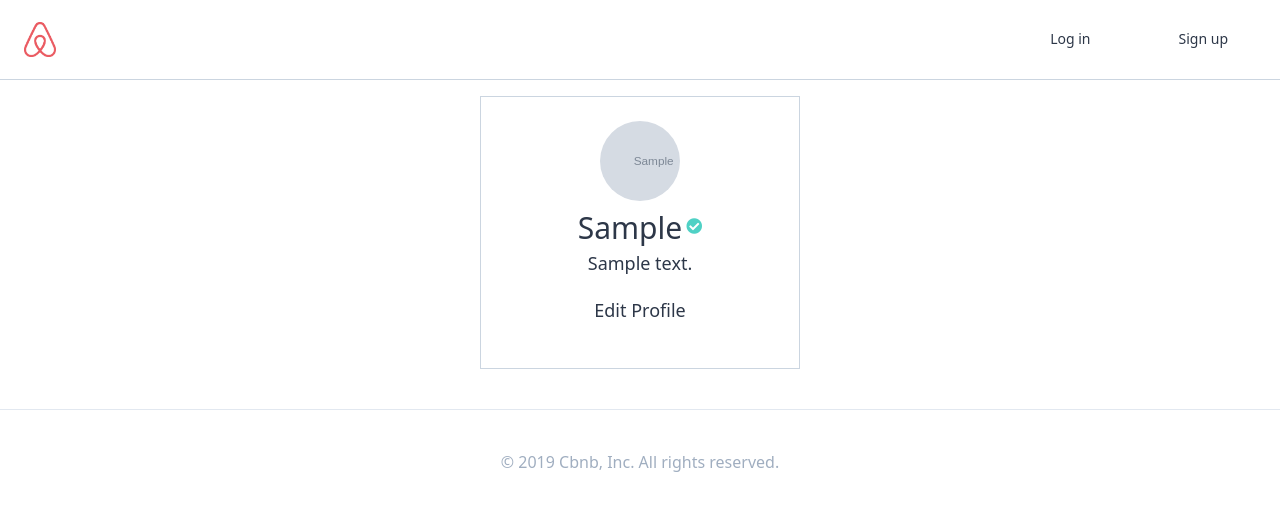
After one commit to Dellil/django-project, a Django app: page /users/1/ in a window 1280 px wide. The commit adds this page. Shown: the top 511 px of the page. Run offline with Django 3.2, Linux system fonts and the light colour scheme; tables that the repository leaves empty hold one stand-in row (values such as "Sample post"); grey boxes marked "Sample" are stand-in pictures; some libraries are stand-ins or nearby versions.

Commit message:
adding css into user profile

```diff
--- /dev/null
+++ b/templates/mixins/user_avatar.html
@@ -0,0 +1,7 @@
+{% if user_object.avatar %}
+<div class="h-20 w-20 rounded-full bg-cover" style="background-image: url('{{user_object.avatar.url}}');">
+{% else %}
+<div class="h-20 w-20 rounded-full text-white flex justify-center items-center overflow-hidden">
+    <span class="text-3xl">{{user_object.first_name|first}}</span>
+{% endif %}
+</div>
--- a/templates/partials/nav.html
+++ b/templates/partials/nav.html
@@ -1,5 +1,6 @@
 <ul class="flex items-center text-sm font-medium h-full">
     {% if user.is_authenticated %}
+    <li class="nav_link"><a href="{{user.get_absolute_url}}">Profile</a></li>
     <li class="nav_link"><a href="{% url "users:logout" %}">Log out </a></li>
     {% else %}
     <li class="nav_link"><a href="{% url "users:login" %}">Log in</a>
--- /dev/null
+++ b/templates/users/user_detail.html
@@ -0,0 +1,28 @@
+{% extends "base.html" %}
+
+{% block page_title %}
+{{user_object.first_name}}'s Profile
+{% endblock page_title %}
+
+{% block search-bar %}
+
+{% endblock search-bar %}
+
+{% block content %}
+<div class="container lg:w-5/12 md:w-1/2 xl:w-1/4 mx-auto my-10 flex flex-col items-center border p-6 border-gray-400">
+    {% include "mixins/user_avatar.html" with user=user_object%}
+
+    <div class="flex items-center">
+        <span class="text-3xl mt-1">{{user_object.first_name}}</span>
+        {% if user_object.superhost %}
+        <i class="fas fa-check-circle text-teal-400 ml-1"></i>
+        {% endif %}
+
+    </div>
+
+    <span class="text-lg">{{user_object.bio}}</span>
+
+    <a href="#" class="btn">Edit Profile</a>
+</div>
+
+{% endblock content %}
--- a/users/models.py
+++ b/users/models.py
@@ -4,6 +4,7 @@ from django.contrib.auth.models import AbstractUser
 from django.core.mail import send_mail
 from django.db import models
 from django.utils.html import strip_tags
+from django.shortcuts import reverse
 from django.template.loader import render_to_string
 
 
@@ -57,6 +58,9 @@ class User(AbstractUser):
         max_length=50, choices=LOGIN_CHOICES, default=LOGIN_EMAIL
     )
 
+    def get_absolute_url(self):
+        return reverse("users:profile", kwargs={"pk": self.pk})
+
     def verify_email(self):
         if self.email_verified is False:
             secret = uuid.uuid4().hex[:20]
--- a/users/urls.py
+++ b/users/urls.py
@@ -15,4 +15,5 @@ urlpatterns = [
     path(
         "verify/<str:secret>", views.complete_verification, name="complete-verification"
     ),
+    path("<int:pk>/", views.UserProfileView.as_view(), name="profile"),
 ]
--- a/users/views.py
+++ b/users/views.py
@@ -1,6 +1,6 @@
 import os
 import requests
-from django.views.generic import FormView
+from django.views.generic import FormView, DetailView
 from django.urls import reverse_lazy
 from django.shortcuts import redirect, reverse
 from django.contrib.auth import authenticate, login, logout
@@ -217,3 +217,8 @@ def kakao_callback(request):
     except KakaoException as e:
         messages.error(request, e)
         return redirect(reverse("users:login"))
+
+
+class UserProfileView(DetailView):
+    model = models.User
+    context_object_name = "user_object"
```
